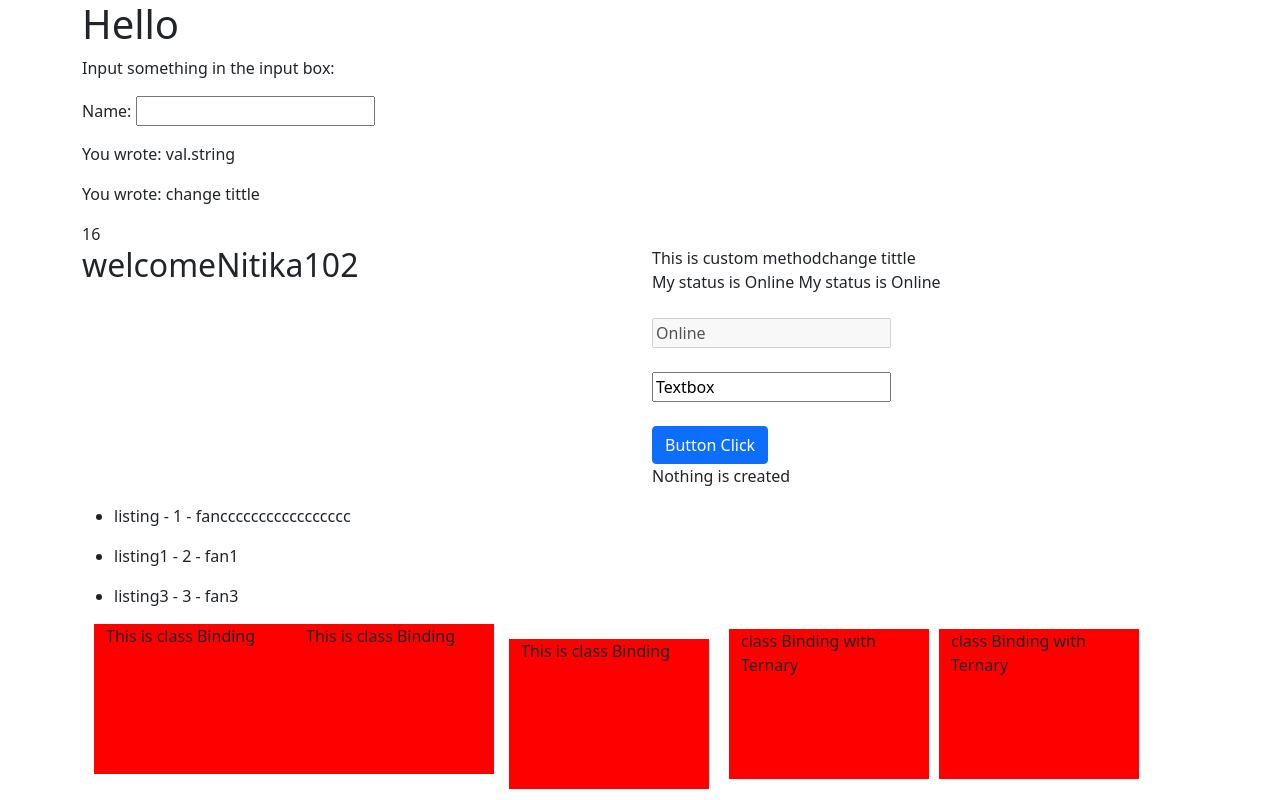
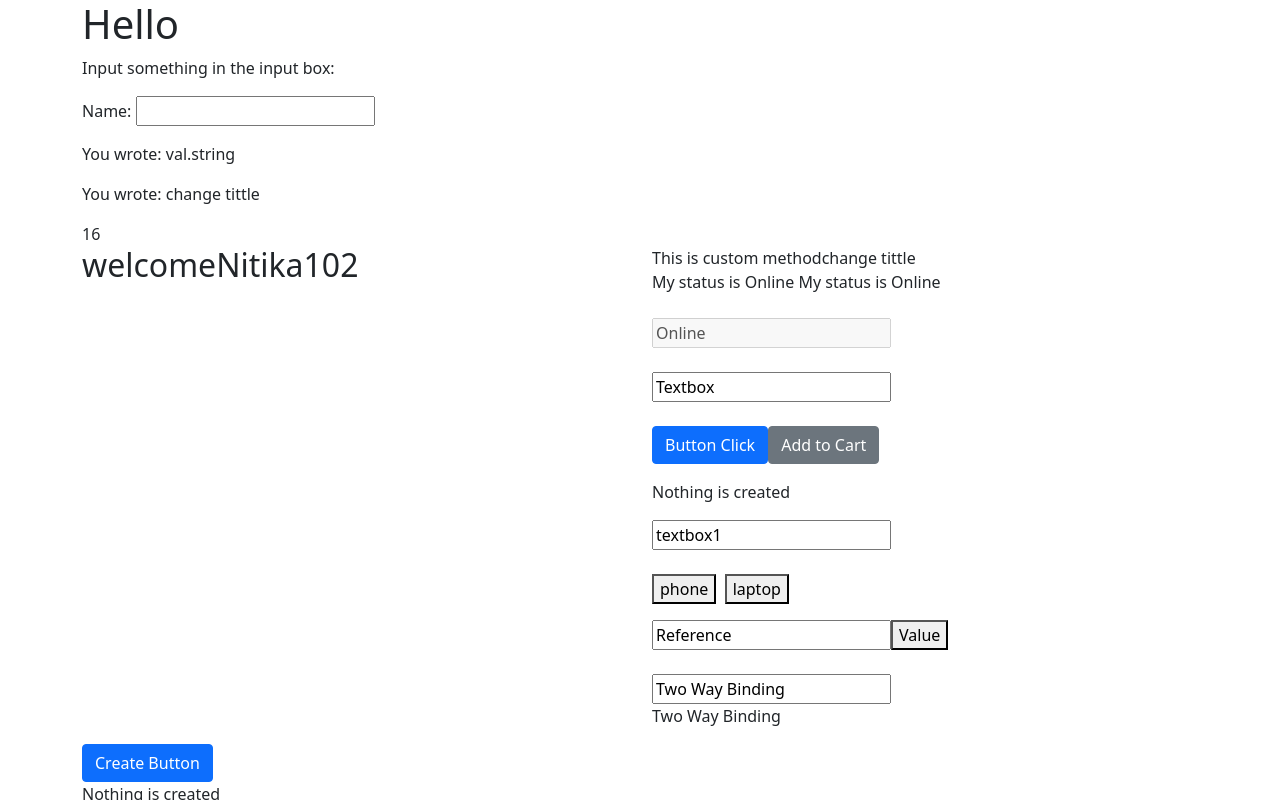
Before and after one commit to NitikaVashisht/Angular, an Angular app: page / in a window 1280 px wide. Shown: the top 800 px of the page. Built offline with nearby package versions, Linux system fonts and the light colour scheme.

Commit message:
two way binding

```diff
--- a/src/app/app.component.html
+++ b/src/app/app.component.html
@@ -33,11 +33,44 @@
     <br><br>
     <!-- Event binding -->
     <button class="btn btn-primary" [disabled]="allowme" (click)="onServer()">Button Click</button>
-
+    <button class="btn btn-secondary" (click)="onCart()">Add to Cart</button>
+    <p>{{cartInfo}}</p>
     <p>{{eventBindind}}</p>
 
+   <input type="text" value="textbox1" (click)="onClick($event)">
+   <br>
+   <br>
+<button value="phone" (click)="onPhone($event)">phone</button>&nbsp;
+<button value="laptop" (click)="onPhone($event)">laptop</button>
+
+
+<p>{{phoneclicked}}</p>
+<p>{{plaptopclicked}}</p>
+
+
+<!-- Template reference variable- works like ID -->
+<input #inputinfo type="text" value="Reference" name="textvariable">
+<button (click)="onCart1(inputinfo)">Value</button>
+<br><br>
+<!-- two way binding (for this Formsmodule have to import in app.module.ts and import below) -->
+
+<input value="data" type="text" [(ngModel)]= "dataBinding">
+<p>{{dataBinding}}</p>
 
   </div></div>
+
+  <!-- if, else ,then Directives -->
+
+  <button class="btn-primary btn" (click)="onOption()" >Create Button</button>
+
+
+<p *ngIf="option; then thenBlock; else elseBlock"></p>
+<ng-template #thenBlock>
+  <p> Data is here</p>
+</ng-template>
+<ng-template #elseBlock>
+  <p>Nothing is created</p>
+</ng-template>
 
 </div>
 
--- a/src/app/app.component.ts
+++ b/src/app/app.component.ts
@@ -21,8 +21,15 @@
 
   }
   onServer() {
+    // this is used to call property
     this.eventBindind = "Something is created";
   }
+
+  onCart(){
+    this.cartInfo = "Added tour cart";
+  }
+
+  cartInfo:string = "";
   custommethod() {
     return ("This is custom method" + this.tittle);
   }
@@ -36,4 +43,36 @@
 
   eventBindind = "Nothing is created"
 
+  onClick(event: any){
+    console.log(event.target.value);
+  }
+
+  onPhone(event: any){
+    this.phoneclicked = (event.target.value  +  " is clicked");
+  }
+  // onLaptop(){
+  //   this.plaptopclicked = "laptop is clicked";
+  // }
+  phoneclicked:string = "";
+  plaptopclicked:string = "";
+
+  onCart1(inputinfo:any){
+    console.log(inputinfo.value);
+    console.log(inputinfo.value)
+     }
+
+
+
+    //  onCart1(my:any){
+    //   console.log(my.value);
+    //   console.log(my.name)
+    //    }
+
+    dataBinding:string= "Two Way Binding";
+
+
+    option:boolean = false;
+    onOption(){
+      this.option= true;
+    }
 }
--- a/src/app/app.module.ts
+++ b/src/app/app.module.ts
@@ -1,6 +1,6 @@
 import { NgModule } from '@angular/core';
 import { BrowserModule } from '@angular/platform-browser';
-
+import { FormsModule } from '@angular/forms';
 import { AppRoutingModule } from './app-routing.module';
 import { AppComponent } from './app.component';
 import { TodoListComponent } from './Mycomponent/todo-list/todo-list.component';
@@ -18,7 +18,8 @@
   ],
   imports: [
     BrowserModule,
-    AppRoutingModule
+    AppRoutingModule,
+    FormsModule
   ],
   providers: [MessageServiceService,SampleserviceService],
   bootstrap: [AppComponent]
```
